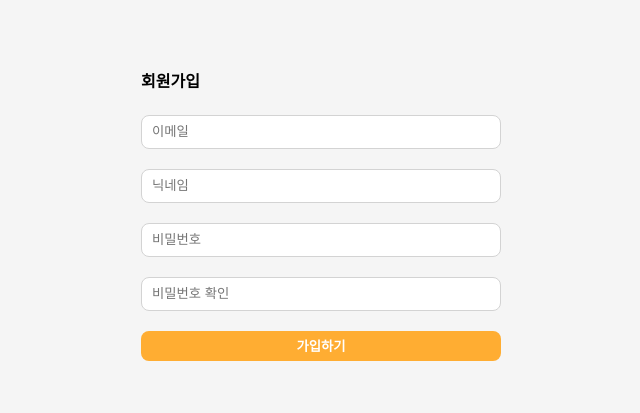
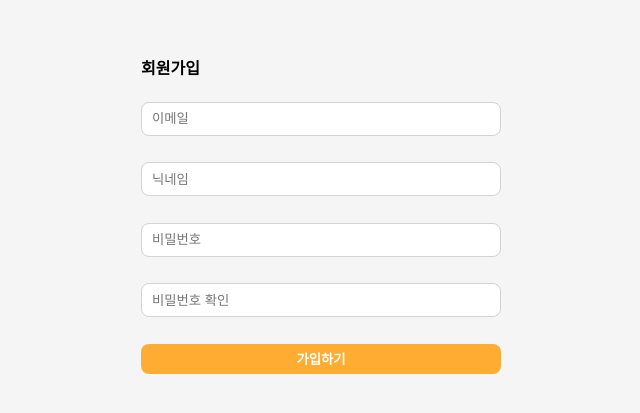
Before and after one commit to ahh0619/pet-road, a React (Vite) app: page /sign-up in a window 1280 px wide. Shown: the part 175-588 px from the top of the page, without its empty margins (319-959 px from the left). Built offline with nearby package versions, Linux system fonts and the light colour scheme; no server answers.

Commit message:
feat: 회원가입 폼에 유효성 검사 추가

```diff
--- a/package.json
+++ b/package.json
@@ -15,6 +15,7 @@
     "axios": "^1.7.8",
     "react": "^18.3.1",
     "react-dom": "^18.3.1",
+    "react-hook-form": "^7.53.2",
     "react-router-dom": "^7.0.1",
     "react-toastify": "^10.0.6",
     "reset-css": "^5.0.2",
--- /dev/null
+++ b/src/components/sign-up/InputWithErrorMessage.jsx
@@ -0,0 +1,28 @@
+import styled from 'styled-components';
+import { Input } from '../../styles/user/UserFormStyles';
+
+const InputWithErrorMessage = ({ inputData, register, error }) => {
+  const { type, placeholder } = inputData;
+
+  return (
+    <Wrap>
+      <Input type={type} placeholder={placeholder} {...register} />
+      <ErrorMessage>{error?.message}</ErrorMessage>
+    </Wrap>
+  );
+};
+
+const Wrap = styled.div`
+  display: flex;
+  flex-direction: column;
+`;
+
+const ErrorMessage = styled.p`
+  font-size: 0.6rem;
+  color: tomato;
+  margin-top: 5px;
+  padding-left: 5px;
+  height: 0.6rem;
+`;
+
+export default InputWithErrorMessage;
--- /dev/null
+++ b/src/components/sign-up/SignUpForm.jsx
@@ -0,0 +1,78 @@
+import { useForm } from 'react-hook-form';
+import useAuth from '../../hooks/auth/useAuth';
+import { Form, SubmitButton } from '../../styles/user/UserFormStyles';
+import { useRef } from 'react';
+import InputWithErrorMessage from './InputWithErrorMessage';
+
+const SignUpForm = () => {
+  const { signUpMutation } = useAuth();
+  const password = useRef();
+  const {
+    register,
+    watch,
+    handleSubmit,
+    setError,
+    clearErrors,
+    formState: { errors },
+  } = useForm({
+    mode: 'onSubmit',
+    reValidateMode: 'onSubmit'
+  });
+
+  const onSubmit = (newAuthUser) => {
+    signUpMutation.mutate({ newAuthUser, setError });
+  };
+
+  password.current = watch('password');
+
+  return (
+    <Form
+      onSubmit={(e) => {
+        e.preventDefault();
+        clearErrors();
+        handleSubmit(onSubmit)(e);
+      }}
+    >
+      <InputWithErrorMessage
+        inputData={{ type: 'email', placeholder: '이메일' }}
+        register={register('email', {
+          required: '필수 입력 값입니다.',
+          validate: (value) =>
+            /^(?!.*\.\.)[a-zA-Z0-9._%+-]+@[a-zA-Z0-9.-]+\.[a-zA-Z]{2,}$/.test(value) ||
+            '이메일 형식으로 입력해주세요.',
+        })}
+        error={errors.email}
+      />
+      <InputWithErrorMessage
+        inputData={{ type: 'text', placeholder: '닉네임' }}
+        register={register('userName', {
+          required: '필수 입력 값입니다.',
+        })}
+        error={errors.nickname}
+      />
+      <InputWithErrorMessage
+        inputData={{ type: 'password', placeholder: '비밀번호' }}
+        register={register('password', {
+          required: '필수 입력 값입니다.',
+          minLength: {
+            value: 6,
+            message: '비밀번호는 최소 6글자여야 합니다.',
+          },
+        })}
+        error={errors.password}
+      />
+      <InputWithErrorMessage
+        inputData={{ type: 'password', placeholder: '비밀번호 확인' }}
+        register={register('passwordCheck', {
+          required: '필수 입력 값입니다.',
+          validate: (value) =>
+            value === password.current || '비밀번호가 일치하지 않습니다.',
+        })}
+        error={errors.passwordCheck}
+      />
+      <SubmitButton type="submit">가입하기</SubmitButton>
+    </Form>
+  );
+};
+
+export default SignUpForm;
--- a/src/hooks/auth/useSignUp.js
+++ b/src/hooks/auth/useSignUp.js
@@ -12,14 +12,20 @@ const useSignUp = () => {
       toast.success('회원가입에 성공했습니다.');
       navigate('/login');
     },
-    onError: (error) => {
-      console.log('🚀 ~ useSignUp ~ error:', error);
+    onError: async (error, { setError }) => {
       if (error.code === 'user_already_exists') {
-        toast.error('이미 가입된 이메일입니다.');
+        setError('email', {
+          type: 'existUser',
+          message: '이미 가입된 email 입니다.',
+        });
       } else if (error.code === 'nickname_already_exists') {
-        toast.error('이미 존재하는 닉네임입니다.');
+        setError('nickname', {
+          type: 'existNickname',
+          message: '이미 존재하는 닉네임입니다.',
+        });
       } else {
-        toast.error(error.message);
+        console.log(error);
+        toast.error('회원가입에 실패했습니다.');
       }
     },
   });
--- a/src/pages/SignUp.jsx
+++ b/src/pages/SignUp.jsx
@@ -1,4 +1,4 @@
-import UserForm from '../components/sign-up/UserForm';
+import SignUpForm from '../components/sign-up/SignUpForm';
 import { Main, Title, Wrap } from '../styles/user/signUpStyles';
 
 const SignUp = () => {
@@ -6,7 +6,7 @@ const SignUp = () => {
     <Wrap>
       <Main>
         <Title>회원가입</Title>
-        <UserForm />
+        <SignUpForm />
       </Main>
     </Wrap>
   );
--- a/src/styles/user/SignUpStyles.jsx
+++ b/src/styles/user/SignUpStyles.jsx
@@ -18,3 +18,31 @@ export const Wrap = styled.div`
   align-items: center;
   min-height: 100vh;
 `;
+
+export const SubmitButton = styled.button`
+  color: white;
+  background-color: #ffad32;
+  border: none;
+  height: 30px;
+  border-radius: 8px;
+  font-weight: bold;
+  cursor: pointer;
+`;
+
+export const Input = styled.input`
+  border: 1px solid lightgray;
+  border-radius: 8px;
+  height: 30px;
+  padding-left: 10px;
+  &:focus {
+    outline: none;
+  }
+`;
+
+export const Form = styled.form`
+  display: flex;
+  flex-direction: column;
+  gap: 12px;
+  padding: 20px;
+  border-radius: 8px;
+`;
--- a/src/styles/user/UserFormStyles.jsx
+++ b/src/styles/user/UserFormStyles.jsx
@@ -23,7 +23,7 @@ export const Input = styled.input`
 export const Form = styled.form`
   display: flex;
   flex-direction: column;
-  gap: 20px;
+  gap: 12px;
   padding: 20px;
   border-radius: 8px;
 `;
```
Also changed, not shown: 1 other file (tests, documents, lock files or other folders).
